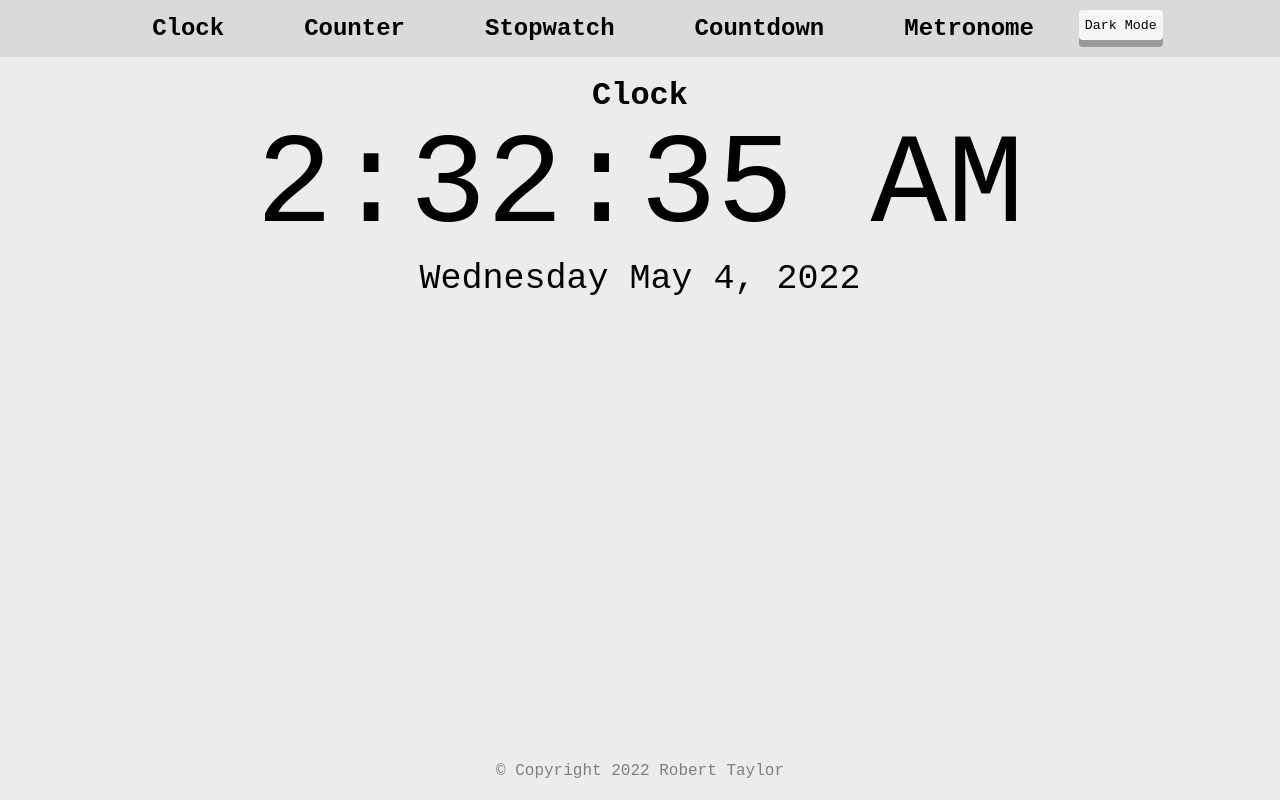
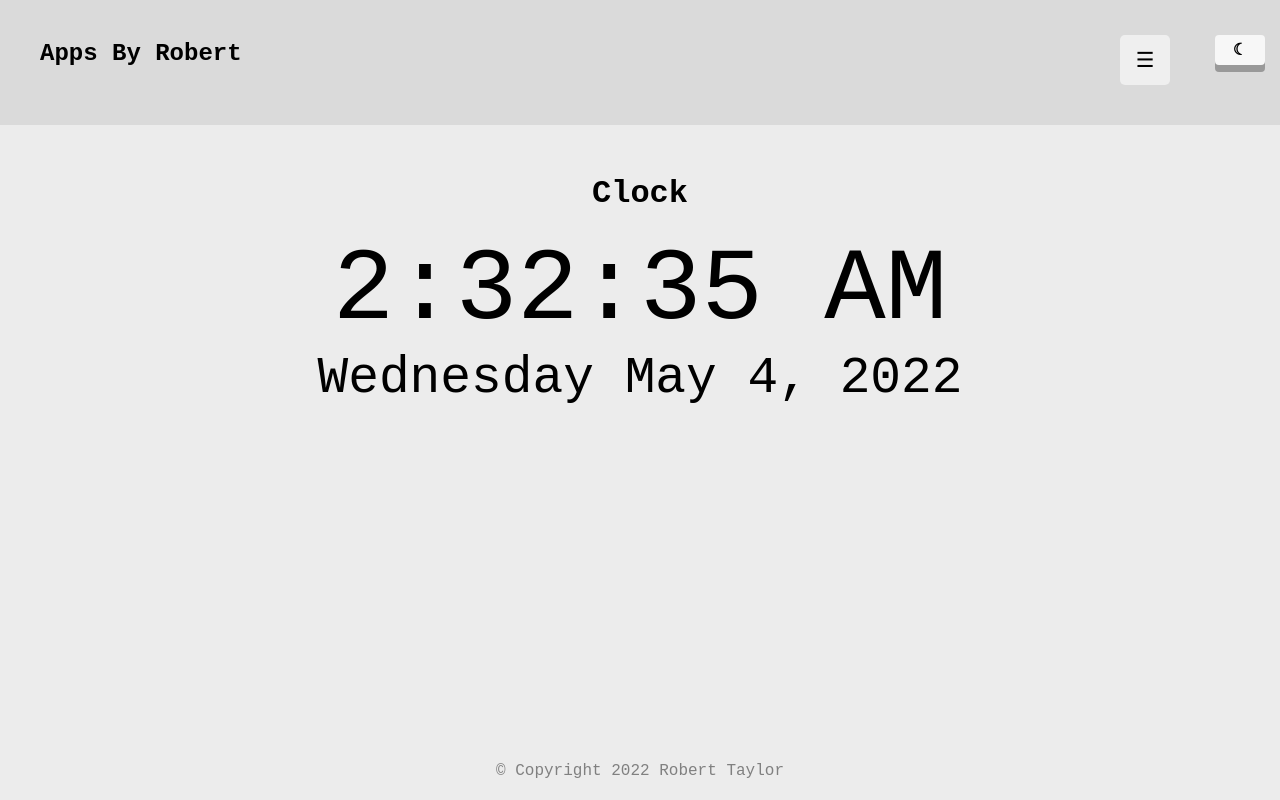
Before and after one commit to RobertRoyceTaylor/number-based-projects, a plain HTML site: page index.html in a window 1280 px wide. Drawn offline with Linux system fonts and the light colour scheme; a web font is replaced by a local one.

Commit message:
Created a more mobile friendly experience

```diff
--- a/app.js
+++ b/app.js
@@ -1,4 +1,4 @@
-// App switcher
+// App switcher for Desktop
 const apps = ["clock", "counter", "stopwatch", "timer", "metronome"]; //List of all apps
 
 for (let app of apps) { //Selcts the elements in the array
@@ -16,6 +16,23 @@ for (let app of apps) { //Selcts the elements in the array
 
         }
     });
+}
+
+//App Switcher for Mobile
+
+for (let appMobile of apps ) {
+    document.querySelector(`.${appMobile}-switch-mobile`).addEventListener("click", function (){
+        for (let appMobile2 of apps) {
+            const elementMobile = document.querySelector(`.${appMobile2}`);
+
+            if (appMobile2 === appMobile) {
+                elementMobile.classList.remove("hidden")
+            } else {
+                elementMobile.classList.add("hidden");
+                document.querySelector("title").innerText = `${appMobile} by Robert`
+            }
+        }
+    })
 }
 
 //Dark Mode
--- a/index.html
+++ b/index.html
@@ -9,29 +9,39 @@
     <link rel="stylesheet" href="style.css">
     <link rel="preconnect" href="https://fonts.googleapis.com">
     <link rel="preconnect" href="https://fonts.gstatic.com" crossorigin>
-    <link href="https://fonts.googleapis.com/css2?family=Azeret+Mono&family=VT323&display=swap" rel="stylesheet"></head>
+    <link href="https://fonts.googleapis.com/css2?family=Azeret+Mono&family=VT323&display=swap" rel="stylesheet">
+</head>
 
 <body class="body">
-    <header class="header">
-        <div class="select clock-switch">
-            <h3>Clock</h3>
+    <div class="header">
+        <h3>Apps By Robert</h3>
+        <div class="header-right">
+
+            <h3 class="select clock-switch app-selection">Clock</h3>
+
+            <h3 class="select counter-switch app-selection">Counter</h3>
+
+            <h3 class="select stopwatch-switch app-selection">Stopwatch</h3>
+
+            <h3 class="select timer-switch app-selection">Countdown</h3>
+
+            <h3 class="select metronome-switch app-selection">Metronome</h3>
+
+            <button class=" dark-mode-switch">&#9790</button>
+
         </div>
-        <div class="select counter-switch">
-            <h3>Counter</h3>
+        <div class="header-mobile">
+        <button class="dropdown-btn">☰</button>
+        <div class="dropdown-menu">
+          <p class="clock-switch-mobile app-selection">Clock</p>
+          <p class="counter-switch-mobile app-selection">Counter</p>
+          <p class="stopwatch-switch-mobile app-selection">Stopwatch</p>
+          <p class="timer-switch-mobile app-selection">Countdown</p>
+          <p class="metronome-switch-mobile app-selection">Metronome</p>
         </div>
-        <div class="select stopwatch-switch">
-            <h3>Stopwatch</h3>
       </div>
-        <div class="select timer-switch">
-            <h3>Countdown</h3>
     </div>
-        <div class="select metronome-switch">
-            <h3>Metronome</h3>
-        </div>
-        <div class="select dark-mode-container">
-            <button class="select dark-mode-switch">Dark Mode</button>
-        </div>
-    </header>
+
     <!-- Clock App (Complete)-->
     <div class="clock">
         <h1>Clock</h1>
@@ -140,9 +150,13 @@
         </div>
         <table class="app-display">
             <tr>
-                <td><button class="button" id="metronome-minus-ten"> << </button></td>
-                <td><button class="button" id="metronome-minus-one"> < </button></td>
-                <td  id="metronome-bpm-display">60</td>
+                <td><button class="button" id="metronome-minus-ten">
+                        << </button>
+                </td>
+                <td><button class="button" id="metronome-minus-one">
+                        < </button>
+                </td>
+                <td id="metronome-bpm-display">60</td>
                 <td><button class="button" id="metronome-plus-one"> > </button></td>
                 <td><button class="button" id="metronome-plus-ten"> >> </button></td>
             </tr>
@@ -153,9 +167,15 @@
             </p>
         </div>
         <div class="button-group">
-            <div class="button" id="metronome-start"><p class="button-value">Start</p></div>
-            <div class="button" id="metronome-stop"><p class="button-value">Stop</p></div>
-            <div class="button" id="metronome-reset"><p class="button-value">Reset</p></div>
+            <div class="button" id="metronome-start">
+                <p class="button-value">Start</p>
+            </div>
+            <div class="button" id="metronome-stop">
+                <p class="button-value">Stop</p>
+            </div>
+            <div class="button" id="metronome-reset">
+                <p class="button-value">Reset</p>
+            </div>
         </div>
     </div>
 
--- a/style.css
+++ b/style.css
@@ -16,8 +16,7 @@ body {
 }
 
 .dark-mode-header {
-    background-color: rgb(31, 31, 31);
-    /* border-color: white; */
+    background-color: rgb(31, 31, 31) !important;
 }
 
 
@@ -27,26 +26,64 @@ body {
     background-color: rgb(247, 247, 247);
     box-shadow: 0 7px #999;
     height: 30px;
-    margin: 5px;
-    vertical-align: middle;
+    width: 50px;
+    margin: 15px;
     font-family: 'Azeret Mono', monospace;
+    font-size: 1rem;
+    font-weight: 900;
 }
 
-header {
-    display: flex;
-    padding: 5px 0;
-    margin-bottom: 20px;
-    justify-content: center;
+/* Header */
+
+.header {
+    overflow: hidden;
+    padding: 20px 0;
+    margin-bottom: 50px;
     background-color: rgb(218, 218, 218)
 }
 
-h1 {
-    font-size: 2rem;
-    margin: 0;
+.header h3 {
+    margin-top: 20px;
+    float: left;
 }
 
+.header-right {
+    float: right;
+}
+
+.header-mobile {
+    float: right;
+    display: none;
+}
+
+.dropdown-btn {
+    float: right;
+    margin: 15px 30px 20px;
+    border:none;
+    font-size: 1.3rem;
+    /* background-color: #a9a9a9; */
+    border-radius: 5px;
+    width: 50px;
+    height: 50px;
+}
+
+
+
+.dropdown-menu {
+    display: none;
+    cursor: pointer;
+    text-align: right;
+    padding-right: 25px;
+    max-width: 100px;
+}
+
+.header-mobile:hover .dropdown-menu {
+    display: block;
+}
+
+
+
 h3 {
-    /* border-bottom: black 1px solid; */
     font-size: 1.5rem;
     padding: 0 20px;
     margin: 10px 20px;
@@ -58,6 +95,7 @@ footer {
     position: fixed;
     width: 100%;
 }
+
 
 .select,
 .button {
@@ -84,20 +122,18 @@ footer {
     vertical-align: middle;
     font-weight: bold;
     color: black;
-
 }
 
 
 .app-display {
-    font-size: 8rem;
+    font-size: 8vw;
     margin: 0 auto;
-    /* width: 75%; */
 }
 
 /* Clock CSS */
 
 #clock-date {
-    font-size: 35px;
+    font-size: 4vw;
 }
 
 /* Timer Change Button */
@@ -136,11 +172,22 @@ footer {
     margin: auto 4px;
 }
 
-.float-right {
-    float: right;
+#metronome-bpm-display {
+    /* width: 25%; */
+    padding: 10px
 }
 
-#metronome-bpm-display {
-    /* width: 25%; */
-    padding: 0 200px;
+@media screen and (max-width: 1450px) {
+    .select {
+        display: none;
+    }
+
+    .header-mobile {
+        display: block;
+    }
+
+    .metronome {
+        scale: 35%;
+        margin: auto;
+    }
 }
```
Lines whose indentation alone changed are shown as unchanged.
